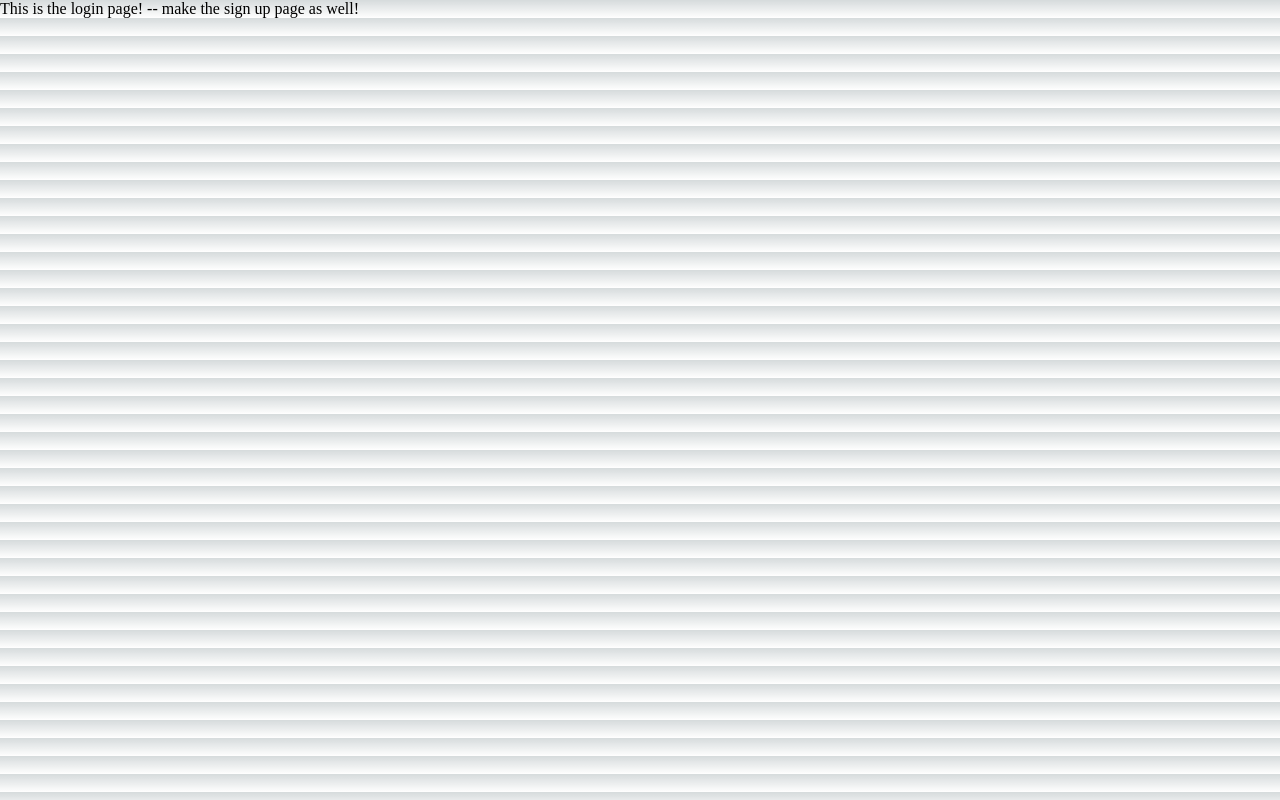
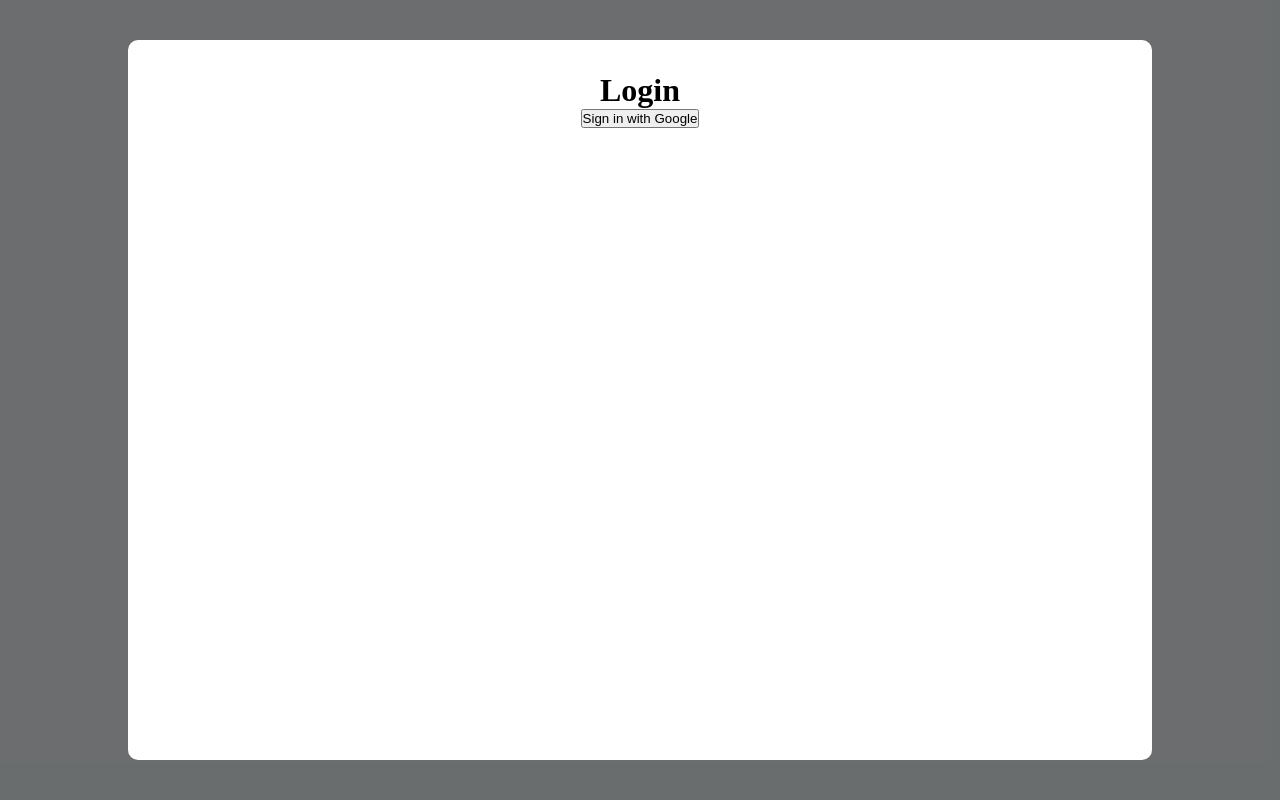
Before and after one commit to petthepotat/eternal.ai, a Next.js app: page /login in a window 1280 px wide. Built offline with nearby package versions, Linux system fonts and the light colour scheme.

Commit message:
started login overlay == many errors :(

```diff
--- a/pages/_app.tsx
+++ b/pages/_app.tsx
@@ -4,7 +4,7 @@ import Head from 'next/head'
 
 export default function App({ Component, pageProps }: AppProps) {
   return (
-    <div>
+    <>
       <Head>
         <title>eternal.ai</title>
         <meta name="description" content="ai for generating twixtor clips" />
@@ -12,6 +12,6 @@ export default function App({ Component, pageProps }: AppProps) {
         <link rel="icon" href="/favicon.ico" />
       </Head>
       <Component {...pageProps} />
-    </div>
+    </>
   )
 }
--- a/pages/_document.tsx
+++ b/pages/_document.tsx
@@ -3,7 +3,12 @@ import { Html, Head, Main, NextScript } from 'next/document'
 export default function Document() {
   return (
     <Html lang="en">
-      <Head />
+      <Head>
+      <link rel="preconnect" href="https://fonts.googleapis.com"></link>
+        <link rel="preconnect" href="https://fonts.gstatic.com"></link>
+        <link href="https://fonts.googleapis.com/css2?family=Ubuntu+Mono&display=swap" rel="stylesheet"></link>
+        <link href="https://fonts.googleapis.com/css2?family=Fira+Mono:wght@700&family=Ubuntu+Mono&display=swap" rel="stylesheet"></link>
+      </Head>
       <body>
         <Main />
         <NextScript />
--- a/pages/login.tsx
+++ b/pages/login.tsx
@@ -1,12 +1,17 @@
 import Head from 'next/head'
 import {useState, useEffect} from 'react'
 
-import styles from '../styles/Home.module.css'
-import mainstyle from '../styles/Main.module.css'
+import lstyle from '../styles/Login.module.css'
+
+//  google login auth
+const handleGoogleLogin = () => {
+    console.log('google login')
+};
+
 
 const EternalLogin : React.FC = () => {
-    const [username, setUsername] = useState('')
-    const [password, setPassword] = useState('')
+    const [username, setUsername] = useState('');
+    const [password, setPassword] = useState('');
     const [isLogin, setIsLogin] = useState(false)
 
     const handleLogin = () => {
@@ -19,12 +24,16 @@ const EternalLogin : React.FC = () => {
         }
     }, [isLogin]);
 
+
     return (
-        <div>
-            <main>
-                This is the login page! -- make the sign up page as well!
-            </main>
+    <div className={lstyle.LoginOverlay}>
+        <div className={lstyle.LoginContainer}>
+            <form className="login-form">
+                <h1>Login</h1>
+                <button onClick={handleGoogleLogin}>Sign in with Google</button>
+            </form>
         </div>
+    </div>
     );
 }
 
--- /dev/null
+++ b/styles/login.module.css
@@ -0,0 +1,34 @@
+.LoginOverlay {
+    position: fixed;
+    /* top: 50%; */
+    /* left: 50%; */
+    /* transform: translate(-50%, -50%); */
+    /* width: 20rem; */
+    width: 100%;
+    height: 100%;
+    top: 0;
+
+    background: rgba(0, 0, 0, 0.5);
+    display: flex;
+    align-items: center;
+    justify-content: center;
+    text-align: center;
+    visibility: visible;
+    opacity: 100%;
+    z-index: 35;
+}
+
+.LoginContainer {
+    position: relative;
+    width: 80%;
+    height: 90%;
+    background-color: white;
+    color: black;
+    padding: 2rem;
+    border-radius: 10px;
+    z-index: inherit;
+}
+
+.LoginContainer h {
+    color: black;
+}
```
Also changed, not shown: pages/eternal.tsx (+71 -12 lines), styles/twixtor.module.css (+8 -12 lines).
